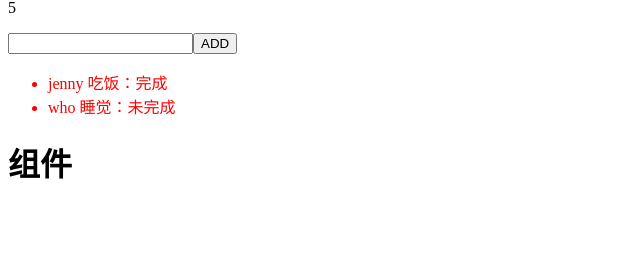
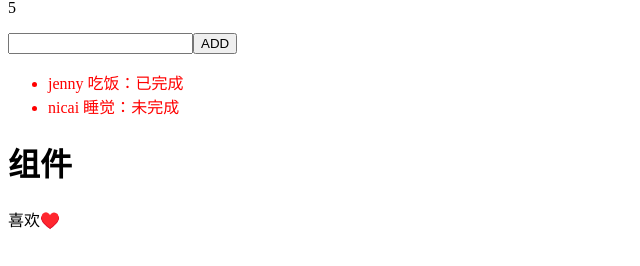
Before and after one commit to lhz333/react-study, a React (Create React App) app: page / in a window 1280 px wide. Shown: the part 164-430 px from the top of the page, without its empty margins (0-640 px from the left). Built offline with nearby package versions, Linux system fonts and the light colour scheme.

Commit message:
feat: setState

```diff
--- a/src/App.js
+++ b/src/App.js
@@ -2,7 +2,8 @@ import React, { Component, Fragment } from 'react'
 import {
   TodoHeader,
   TodoInput,
-  TodoList
+  TodoList,
+  Like
 } from './components'
 
 import './index.css'
@@ -27,7 +28,7 @@ export default class App extends Component {
       },{
         id: 2,
         title: '睡觉',
-        assignee: 'who',
+        assignee: 'nicai',
         isCompleted: false
       }]
     }
@@ -52,6 +53,7 @@ export default class App extends Component {
         <TodoInput btnText="ADD"/>
         <TodoList todos={this.state.todos}/>
         <h1>组件</h1>
+        <Like></Like>
       </Fragment>
     )
   }
--- /dev/null
+++ b/src/components/Like/index.js
@@ -0,0 +1,45 @@
+import React, { Component } from 'react'
+
+export default class Like extends Component {
+  constructor() {
+    super()
+    this.state = {
+      isLike: true
+    }
+  }
+  handleLikeClick = () => {
+    // 使用这种方式修改数据，在react里是不允许的，能修改数据，但是界面不会渲染
+    // this.state.isLike = !this.state.isLike
+
+    // 要修改数据要使用setState方法，setState方法可以有两个参数
+    // setState是异步的
+    // 第一个参数又有两种情况，第一种情况是一个对象
+    // this.setState({
+    //   isLike: !this.state.isLike
+    // })
+    // 第二种情况是一个方法
+    this.setState(
+      prevState => {
+        // console.log(prevState)
+        console.log('setState内部的this.state.isLike:', this.state.isLike)
+        return {
+          isLike: !prevState.isLike
+        }
+      },
+      () => {
+        // 由于setState是异步的，如果想要获取到最新的state，应该在这个回调里来获取
+        console.log('最新的值：', this.state.isLike)
+      }
+    )
+    console.log('setState外部的this.state.isLike:', this.state.isLike)
+  }
+  render() {
+    return (
+      <div>
+        <span onClick={this.handleLikeClick}>
+          {this.state.isLike ? '喜欢♥️' : '不喜欢🖤'}
+        </span>
+      </div>
+    )
+  }
+}
--- a/src/components/TodoList/TodoItem.js
+++ b/src/components/TodoList/TodoItem.js
@@ -3,7 +3,7 @@ import React, { Component } from 'react'
 export default class TodoItem extends Component {
   render() {
     return (
-    <li>{this.props.assignee} {this.props.title}：{this.props.isCompleted ? '完成': '未完成'}</li>
+    <li>{this.props.assignee} {this.props.title}：{this.props.isCompleted ? '已完成': '未完成'}</li>
     )
   }
 }
--- a/src/components/index.js
+++ b/src/components/index.js
@@ -12,3 +12,4 @@
 export { default as TodoHeader } from './TodoHeader'
 export { default as TodoInput } from './TodoInput'
 export { default as TodoList } from './TodoList'
+export { default as Like } from './Like'
```
